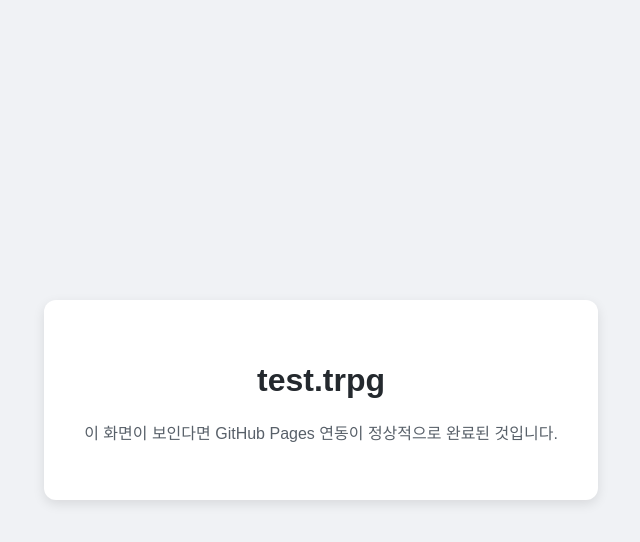
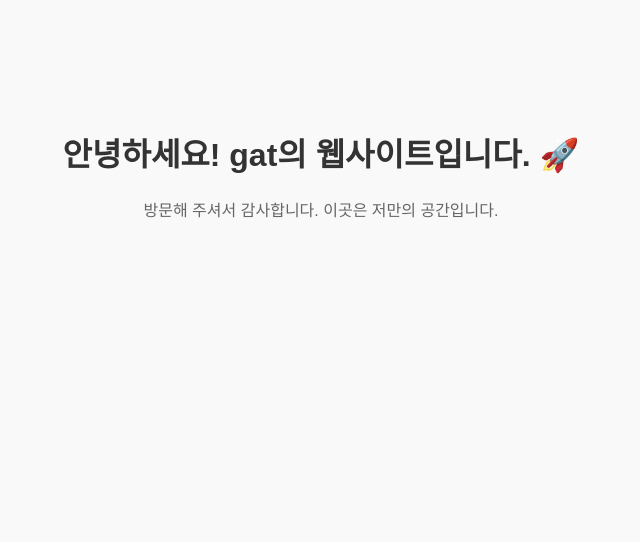
Before and after one commit to gat716/gat716.github.io, a plain HTML site: page index.html in a window 1280 px wide. Shown: the whole page, without its empty margins (319-959 px from the left). Drawn offline with Linux system fonts and the light colour scheme.

Commit message:
Update index.html

```diff
--- a/index.html
+++ b/index.html
@@ -2,37 +2,20 @@
 <html lang="ko">
 <head>
     <meta charset="UTF-8">
-    <meta name="viewport" content="width=device-width, initial-scale=1.0">
-    <title>GitHub 테스트 웹사이트</title>
+    <title>내 첫 웹사이트</title>
     <style>
         body {
+            text-align: center;
+            padding: 100px;
             font-family: 'Malgun Gothic', sans-serif;
-            display: flex;
-            justify-content: center;
-            align-items: center;
-            height: 100vh;
-            background-color: #f0f2f5;
-            margin: 0;
+            background-color: #f9f9f9;
         }
-        .card {
-            text-align: center;
-            padding: 40px;
-            background-color: white;
-            border-radius: 12px;
-            box-shadow: 0 4px 12px rgba(0,0,0,0.1);
-        }
-        h1 {
-            color: #24292e;
-        }
-        p {
-            color: #586069;
-        }
+        h1 { color: #333; }
+        p { color: #666; }
     </style>
 </head>
 <body>
-    <div class="card">
-        <h1>test.trpg</h1>
-        <p>이 화면이 보인다면 GitHub Pages 연동이 정상적으로 완료된 것입니다.</p>
-    </div>
+    <h1>안녕하세요! gat의 웹사이트입니다. 🚀</h1>
+    <p>방문해 주셔서 감사합니다. 이곳은 저만의 공간입니다.</p>
 </body>
 </html>
```
